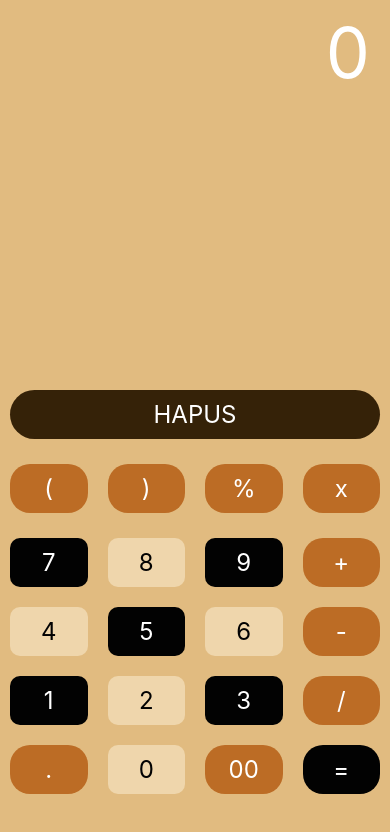
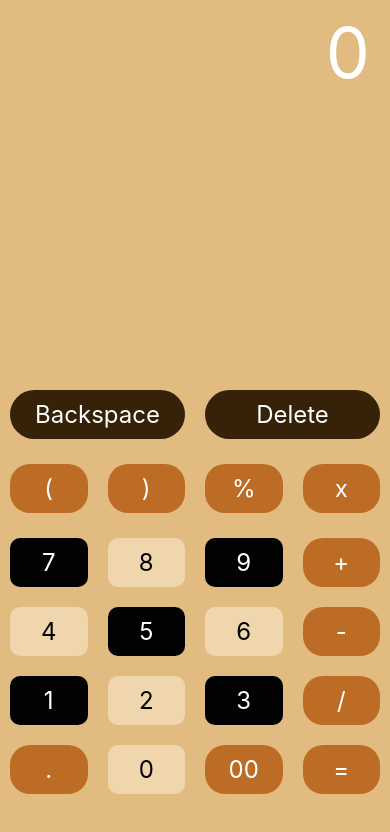
Before and after one commit to mas-fiqi/utssester4, a React Native app: screen / in a window 390 px wide. Shown: the top 832 px of the page. Built offline with nearby package versions, Linux system fonts and the light colour scheme.

Commit message:
perubahan dikit

```diff
--- a/src/App.jsx
+++ b/src/App.jsx
@@ -1,4 +1,3 @@
-
 import React, {Component} from 'react';
 import {View, StatusBar, Text, TouchableOpacity} from 'react-native';
 import Tambahan from './screens/Tambahan';
@@ -20,19 +19,36 @@ class App extends Component {
     }
   };
 
+  hapusAngka = () => {
+    let {hitung} = this.state;
+    this.setState({hitung: hitung.slice(0, -1)});
+  };
+
   hitungHasil = () => {
     let hasil = eval(this.state.hitung);
     this.setState({hitung: hasil});
   };
+
   render() {
     return (
-      <View style={{flex: 1, backgroundColor:'#e1bb80'}}>
+      <View style={{flex: 1, backgroundColor: '#e1bb80'}}>
         <StatusBar backgroundColor="#e1bb80" barstyle="light-content" />
 
         <View
-          style={{flex: 0.9, backgroundColor: '#',marginHorizontal: 10, padding: 10, borderRadius: 45 }}>
+          style={{
+            flex: 0.9,
+            backgroundColor: '#',
+            marginHorizontal: 10,
+            padding: 10,
+            borderRadius: 45,
+          }}>
           <Text
-            style={{ color: '#778da9', fontSize: 70, textAlign: 'right', color: '#ffffff', }}>
+            style={{
+              color: '#778da9',
+              fontSize: 70,
+              textAlign: 'right',
+              color: '#ffffff',
+            }}>
             {this.state.hitung}
           </Text>
         </View>
@@ -41,16 +57,27 @@ class App extends Component {
           <TouchableOpacity
             style={{
               flex: 1,
-              // justifyContent: 'centen',
-              hinght: 1,
               padding: 10,
               backgroundColor: '#352208',
               margin: 10,
-              borderRadius: 1045
+              borderRadius: 1045,
+            }}
+            onPress={this.hapusAngka}>
+            <Text style={{color: '#ffffff', fontSize: 24, textAlign: 'center'}}>
+              Backspace
+            </Text>
+          </TouchableOpacity>
+          <TouchableOpacity
+            style={{
+              flex: 1,
+              padding: 10,
+              backgroundColor: '#352208',
+              margin: 10,
+              borderRadius: 1045,
             }}
             onPress={() => this.setState({hitung: ''})}>
             <Text style={{color: '#ffffff', fontSize: 24, textAlign: 'center'}}>
-              HAPUS
+              Delete
             </Text>
           </TouchableOpacity>
         </View>
@@ -59,17 +86,15 @@ class App extends Component {
           <TouchableOpacity
             style={{
               flex: 1,
-              justifyContent: 'centen',
               justifyContent: 'center',
               padding: 10,
               backgroundColor: '#bc6c25',
               margin: 10,
-              borderRadius: 20
+              borderRadius: 20,
             }}
             onPress={() => this.masukanAngka('(')}>
             <Text
               style={{
-                color: '#',
                 fontSize: 24,
                 textAlign: 'center',
                 color: '#ffffff',
@@ -80,12 +105,11 @@ class App extends Component {
           <TouchableOpacity
             style={{
               flex: 1,
-              justifyContent: 'centen',
               justifyContent: 'center',
               padding: 10,
               backgroundColor: '#bc6c25',
               margin: 10,
-              borderRadius: 20
+              borderRadius: 20,
             }}
             onPress={() => this.masukanAngka(')')}>
             <Text style={{color: '#ffffff', fontSize: 24, textAlign: 'center'}}>
@@ -95,12 +119,11 @@ class App extends Component {
           <TouchableOpacity
             style={{
               flex: 1,
-              justifyContent: 'centen',
               justifyContent: 'center',
               padding: 10,
               backgroundColor: '#bc6c25',
               margin: 10,
-              borderRadius: 20
+              borderRadius: 20,
             }}
             onPress={() => this.masukanAngka('%')}>
             <Text style={{color: '#ffffff', fontSize: 24, textAlign: 'center'}}>
@@ -110,12 +133,11 @@ class App extends Component {
           <TouchableOpacity
             style={{
               flex: 1,
-              justifyContent: 'centen',
               justifyContent: 'center',
               padding: 10,
               backgroundColor: '#bc6c25',
               margin: 10,
-              borderRadius: 20
+              borderRadius: 20,
             }}
             onPress={() => this.masukanAngka('*')}>
             <Text style={{color: '#ffffff', fontSize: 24, textAlign: 'center'}}>
@@ -128,28 +150,25 @@ class App extends Component {
           <TouchableOpacity
             style={{
               flex: 1,
-              justifyContent: 'centen',
               justifyContent: 'center',
               padding: 10,
               backgroundColor: '#020202',
               margin: 10,
-              borderRadius: 10
+              borderRadius: 10,
             }}
             onPress={() => this.masukanAngka(7)}>
-            <Text
-              style={{color: '#ffffff', fontSize: 24, textAlign: 'center'}}>
+            <Text style={{color: '#ffffff', fontSize: 24, textAlign: 'center'}}>
               7
             </Text>
           </TouchableOpacity>
           <TouchableOpacity
             style={{
               flex: 1,
-              justifyContent: 'centen',
               justifyContent: 'center',
               padding: 10,
               backgroundColor: '#efd6ac',
               margin: 10,
-              borderRadius: 10
+              borderRadius: 10,
             }}
             onPress={() => this.masukanAngka(8)}>
             <Text style={{color: '#020202', fontSize: 24, textAlign: 'center'}}>
@@ -159,12 +178,11 @@ class App extends Component {
           <TouchableOpacity
             style={{
               flex: 1,
-              justifyContent: 'centen',
               justifyContent: 'center',
               padding: 10,
               backgroundColor: '#020202',
               margin: 10,
-              borderRadius: 10
+              borderRadius: 10,
             }}
             onPress={() => this.masukanAngka(9)}>
             <Text style={{color: '#ffffff', fontSize: 24, textAlign: 'center'}}>
@@ -174,12 +192,11 @@ class App extends Component {
           <TouchableOpacity
             style={{
               flex: 1,
-              justifyContent: 'centen',
               justifyContent: 'center',
               padding: 10,
               backgroundColor: '#bc6c25',
               margin: 10,
-              borderRadius: 20
+              borderRadius: 20,
             }}
             onPress={() => this.masukanAngka('+')}>
             <Text style={{color: '#ffffff', fontSize: 24, textAlign: 'center'}}>
@@ -191,28 +208,25 @@ class App extends Component {
           <TouchableOpacity
             style={{
               flex: 1,
-              justifyContent: 'centen',
               justifyContent: 'center',
               padding: 10,
               backgroundColor: '#efd6ac',
               margin: 10,
-              borderRadius: 10
+              borderRadius: 10,
             }}
             onPress={() => this.masukanAngka(4)}>
-            <Text
-              style={{color: '#020202', fontSize: 24, textAlign: 'center'}}>
+            <Text style={{color: '#020202', fontSize: 24, textAlign: 'center'}}>
               4
             </Text>
           </TouchableOpacity>
           <TouchableOpacity
             style={{
               flex: 1,
-              justifyContent: 'centen',
               justifyContent: 'center',
               padding: 10,
               backgroundColor: '#020202',
               margin: 10,
-              borderRadius: 10
+              borderRadius: 10,
             }}
             onPress={() => this.masukanAngka(5)}>
             <Text style={{color: '#ffffff', fontSize: 24, textAlign: 'center'}}>
@@ -222,12 +236,11 @@ class App extends Component {
           <TouchableOpacity
             style={{
               flex: 1,
-              justifyContent: 'centen',
               justifyContent: 'center',
               padding: 10,
               backgroundColor: '#efd6ac',
               margin: 10,
-              borderRadius: 10
+              borderRadius: 10,
             }}
             onPress={() => this.masukanAngka(6)}>
             <Text style={{color: '#020202', fontSize: 24, textAlign: 'center'}}>
@@ -237,12 +250,11 @@ class App extends Component {
           <TouchableOpacity
             style={{
               flex: 1,
-              justifyContent: 'centen',
               justifyContent: 'center',
               padding: 10,
               backgroundColor: '#bc6c25',
               margin: 10,
-              borderRadius: 20
+              borderRadius: 20,
             }}
             onPress={() => this.masukanAngka('-')}>
             <Text style={{color: '#ffffff', fontSize: 24, textAlign: 'center'}}>
@@ -254,29 +266,25 @@ class App extends Component {
           <TouchableOpacity
             style={{
               flex: 1,
-              justifyContent: 'centen',
               justifyContent: 'center',
               padding: 10,
               backgroundColor: '#020202',
               margin: 10,
-              borderRadius: 10
+              borderRadius: 10,
             }}
             onPress={() => this.masukanAngka(1)}>
-            <Text
-              style={{color: '#ffffff', fontSize: 24, textAlign: 'center'}}>
+            <Text style={{color: '#ffffff', fontSize: 24, textAlign: 'center'}}>
               1
             </Text>
           </TouchableOpacity>
           <TouchableOpacity
             style={{
               flex: 1,
-              justifyContent: 'centen',
               justifyContent: 'center',
               padding: 10,
               backgroundColor: '#efd6ac',
               margin: 10,
-              borderRadius: 10
-
+              borderRadius: 10,
             }}
             onPress={() => this.masukanAngka(2)}>
             <Text style={{color: '#020202', fontSize: 24, textAlign: 'center'}}>
@@ -286,12 +294,11 @@ class App extends Component {
           <TouchableOpacity
             style={{
               flex: 1,
-              justifyContent: 'centen',
               justifyContent: 'center',
               padding: 10,
               backgroundColor: '#020202',
               margin: 10,
-              borderRadius: 10
+              borderRadius: 10,
             }}
             onPress={() => this.masukanAngka(3)}>
             <Text style={{color: '#ffffff', fontSize: 24, textAlign: 'center'}}>
@@ -301,12 +308,11 @@ class App extends Component {
           <TouchableOpacity
             style={{
               flex: 1,
-              justifyContent: 'centen',
               justifyContent: 'center',
               padding: 10,
               backgroundColor: '#bc6c25',
               margin: 10,
-              borderRadius: 20
+              borderRadius: 20,
             }}
             onPress={() => this.masukanAngka('/')}>
             <Text style={{color: '#ffffff', fontSize: 24, textAlign: 'center'}}>
@@ -318,28 +324,25 @@ class App extends Component {
           <TouchableOpacity
             style={{
               flex: 1,
-              justifyContent: 'centen',
               justifyContent: 'center',
               padding: 10,
               backgroundColor: '#bc6c25',
               margin: 10,
-              borderRadius: 20
+              borderRadius: 20,
             }}
             onPress={() => this.masukanAngka('.')}>
-            <Text
-              style={{color: '#ffffff', fontSize: 24, textAlign: 'center'}}>
+            <Text style={{color: '#ffffff', fontSize: 24, textAlign: 'center'}}>
               .
             </Text>
           </TouchableOpacity>
           <TouchableOpacity
             style={{
               flex: 1,
-              justifyContent: 'centen',
               justifyContent: 'center',
               padding: 10,
               backgroundColor: '#efd6ac',
               margin: 10,
-              borderRadius: 10
+              borderRadius: 10,
             }}
             onPress={() => this.masukanAngka(0)}>
             <Text style={{color: '#020202', fontSize: 24, textAlign: 'center'}}>
@@ -349,12 +352,11 @@ class App extends Component {
           <TouchableOpacity
             style={{
               flex: 1,
-              justifyContent: 'centen',
               justifyContent: 'center',
               padding: 10,
               backgroundColor: '#bc6c25',
               margin: 10,
-              borderRadius: 20
+              borderRadius: 20,
             }}
             onPress={() => this.masukanAngka('00')}>
             <Text style={{color: '#ffffff', fontSize: 24, textAlign: 'center'}}>
@@ -364,12 +366,11 @@ class App extends Component {
           <TouchableOpacity
             style={{
               flex: 1,
-              justifyContent: 'centen',
               justifyContent: 'center',
               padding: 10,
-              backgroundColor: '#020202',
+              backgroundColor: '#bc6c25',
               margin: 10,
-              borderRadius: 20
+              borderRadius: 20,
             }}
             onPress={() => this.hitungHasil('=')}>
             <Text style={{color: '#ffffff', fontSize: 24, textAlign: 'center'}}>
```
